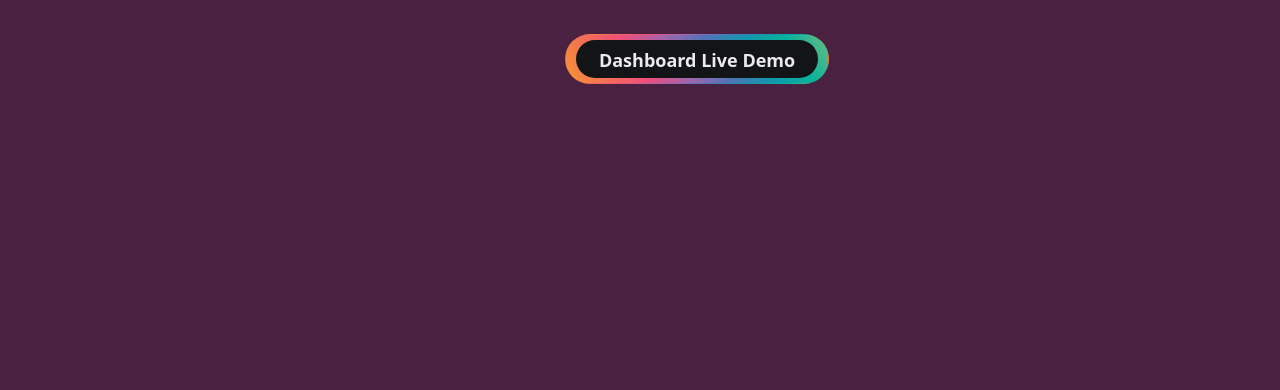
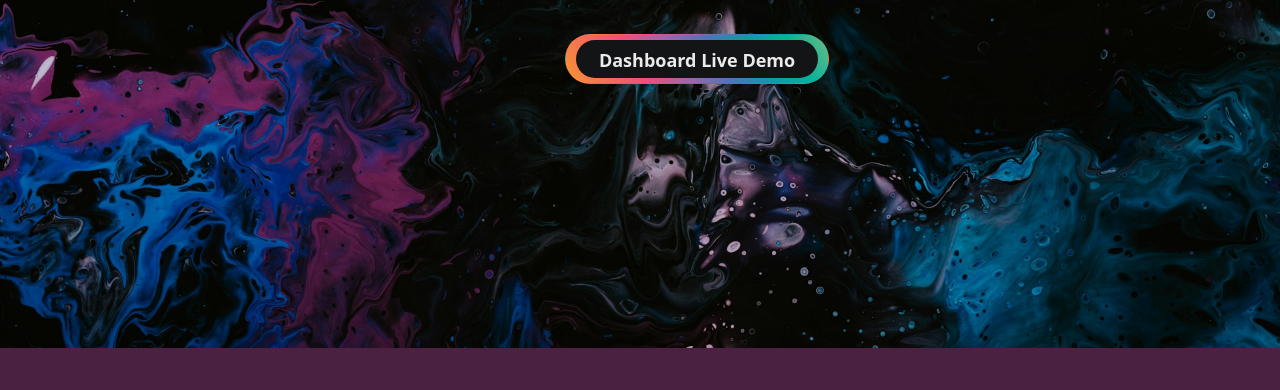
Before and after one commit to 27-Wisp/todoapp, a plain HTML site: page frontend/index.html in a window 1280 px wide. Shown: the part 448-838 px from the top of the page. Drawn offline with nearby package versions, Linux system fonts and the light colour scheme; the site is published under a folder, as on GitHub Pages, so addresses that start at the root find nothing.

Commit message:
changed css file path

```diff
--- a/frontend/css/styles.css
+++ b/frontend/css/styles.css
@@ -28,7 +28,7 @@ nav, footer {
     background-size: cover;
     background-position: center center;
     background-repeat: no-repeat;
-    background-image: url(/frontend/images/home_bg.jpg);
+    background-image: url(../images/home_bg.jpg);
     /* to darken image when text is still not readable*/
     /* background-blend-mode: overlay;
     background-color: rgba(0, 0, 0, 0.134); */
```
